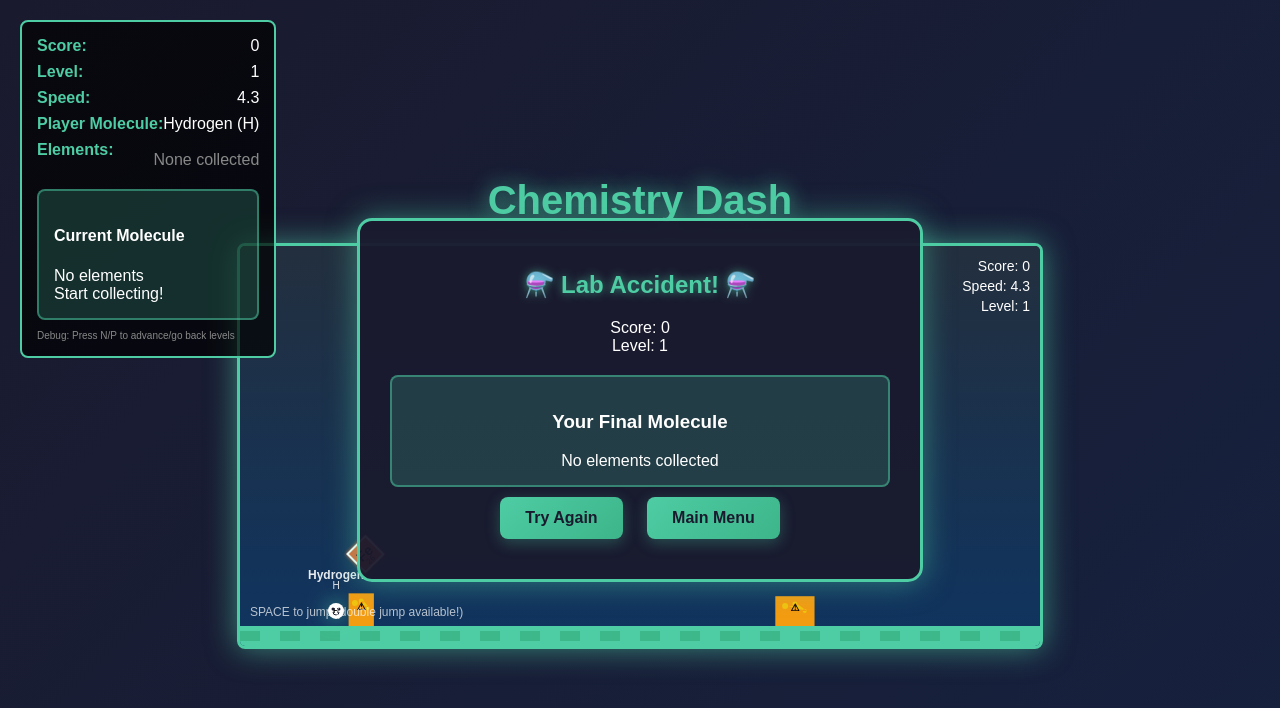
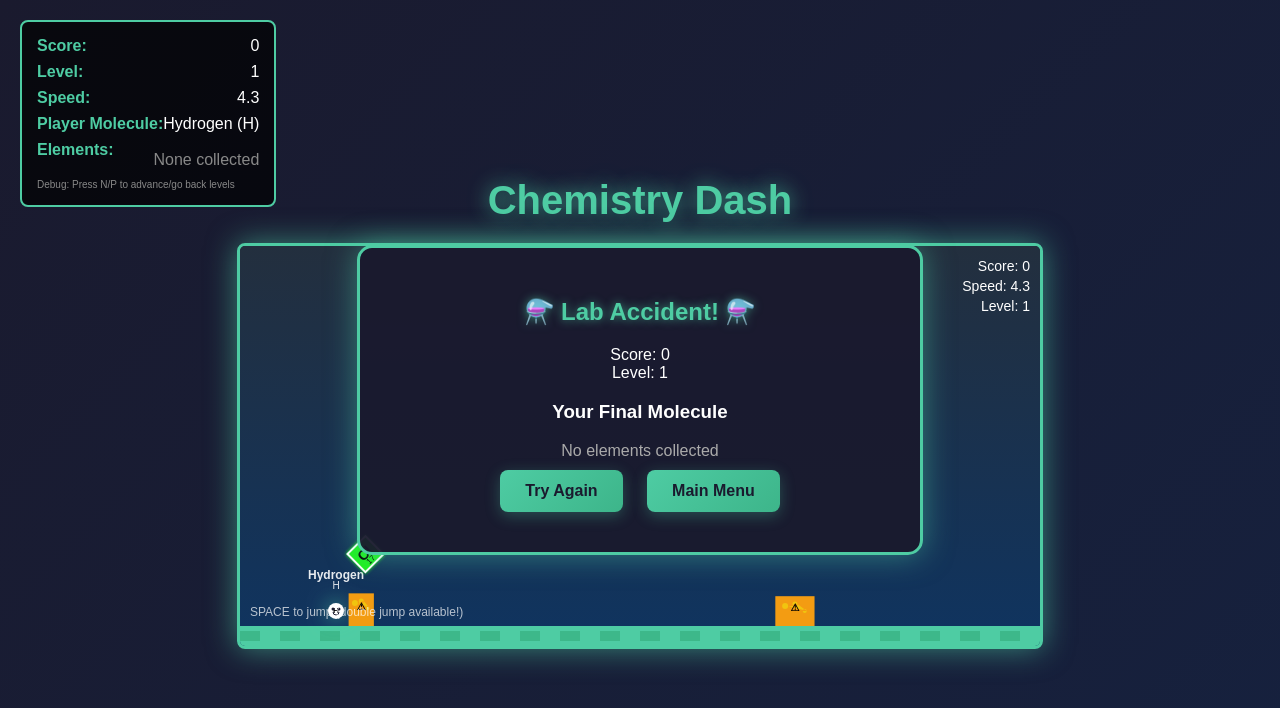
Before and after one commit to dnkats/chemistry-dash, a website: page src/index.html in a window 1280 px wide. Both pictures are taken after a click on the button "Start Game". Drawn offline with Linux system fonts and the light colour scheme.

Commit message:
Refactor molecule display and tracking: remove UI element for current molecule, add tracking for formed molecules, and enhance game over summary with formed molecules.

```diff
--- a/src/css/styles.css
+++ b/src/css/styles.css
@@ -102,14 +102,6 @@ button:hover {
     box-shadow: 0 6px 20px rgba(78, 204, 163, 0.5);
 }
 
-.molecule-display {
-    margin-top: 20px;
-    padding: 15px;
-    background: rgba(78, 204, 163, 0.2);
-    border-radius: 8px;
-    border: 2px solid rgba(78, 204, 163, 0.5);
-}
-
 .collected-elements {
     display: flex;
     flex-wrap: wrap;
--- a/src/js/game.js
+++ b/src/js/game.js
@@ -14,6 +14,7 @@ class Game {
         this.obstacles = [];
         this.elements = [];
         this.collectedElements = [];
+        this.formedMolecules = []; // Track all molecules formed during the game
 
         this.score = 0;
         this.speed = 4; // Slightly faster base speed
@@ -149,6 +150,8 @@ class Game {
         this.obstacles = [];
         this.elements = [];
         this.collectedElements = [];
+        this.formedMolecules = []; // Reset formed molecules
+        this.compoundNotifications = []; // Reset compound notifications
         this.score = 0;
         this.speed = 4;
         this.level = 1;
@@ -479,6 +482,9 @@ class Game {
             const formedMolecule = moleculeResult.molecules[0];
             this.score += formedMolecule.points;
 
+            // Store the formed molecule
+            this.formedMolecules.push(formedMolecule);
+
             // Update collected elements to remove used atoms
             this.collectedElements = moleculeResult.remainingElements;
 
@@ -490,6 +496,7 @@ class Game {
 
             console.log(`Molecule formed: ${formedMolecule.formula} - ${formedMolecule.name} (+${formedMolecule.points} points)`);
             console.log(`Elements used: ${moleculeResult.elementsUsed}, Remaining: ${this.collectedElements.length}`);
+            console.log(`Total formed molecules: ${this.formedMolecules.length}`);
         }
     }
 
@@ -499,13 +506,15 @@ class Game {
         console.log('Game Over!');
         console.log(`Final Score: ${this.score}`);
         console.log(`Elements Collected: ${this.collectedElements.length}`);
+        console.log(`Formed Molecules: ${this.formedMolecules.length}`, this.formedMolecules);
 
         // Show game over menu
         this.menu.showGameOver(
             this.score,
             this.level,
             this.collectedElements,
-            this.hud.currentMolecule
+            this.hud.currentMolecule,
+            this.formedMolecules
         );
     }
 }
--- a/src/js/ui/hud.js
+++ b/src/js/ui/hud.js
@@ -33,13 +33,6 @@ class HUD {
             <div class="hud-item">
                 <span class="hud-label">Elements:</span>
                 <div id="collected-elements" class="collected-elements"></div>
-            </div>
-            <div class="molecule-display">
-                <h4>Current Molecule</h4>
-                <div id="molecule-info">
-                    <div id="molecule-formula">No elements</div>
-                    <div id="molecule-name">Start collecting!</div>
-                </div>
             </div>
             <div class="debug-controls" style="font-size: 10px; color: #888; margin-top: 10px;">
                 Debug: Press N/P to advance/go back levels
@@ -122,27 +115,9 @@ class HUD {
         }
     }
 
-    // Update molecule display
+    // Update molecule display (removed from UI)
     updateMoleculeDisplay() {
-        const formulaElement = document.getElementById('molecule-formula');
-        const nameElement = document.getElementById('molecule-name');
-
-        if (this.currentMolecule.elements.length === 0) {
-            formulaElement.textContent = 'No elements';
-            nameElement.textContent = 'Start collecting!';
-        } else {
-            formulaElement.textContent = this.currentMolecule.formula;
-            nameElement.textContent = this.currentMolecule.name;
-
-            // Add special styling for known compounds
-            if (this.currentMolecule.isKnownCompound()) {
-                formulaElement.style.color = '#4ecca3';
-                nameElement.style.color = '#4ecca3';
-            } else {
-                formulaElement.style.color = '#ffffff';
-                nameElement.style.color = '#cccccc';
-            }
-        }
+        // This method is intentionally empty since we removed the molecule display from the UI
     }
 
     // Reset HUD for new game
--- a/src/js/ui/menu.js
+++ b/src/js/ui/menu.js
@@ -127,33 +127,60 @@ class Menu {
     }
 
     // Show game over screen with results
-    showGameOver(score, level, collectedElements, finalMolecule) {
-        this.updateGameOverDisplay(score, level, collectedElements, finalMolecule);
+    showGameOver(score, level, collectedElements, finalMolecule, formedMolecules = []) {
+        this.updateGameOverDisplay(score, level, collectedElements, finalMolecule, formedMolecules);
         this.showMenu('game-over-menu');
     }
 
     // Update game over display with results
-    updateGameOverDisplay(score, level, collectedElements, finalMolecule) {
+    updateGameOverDisplay(score, level, collectedElements, finalMolecule, formedMolecules = []) {
         const finalScoreEl = document.getElementById('final-score');
         const finalLevelEl = document.getElementById('final-level');
 
         if (finalScoreEl) finalScoreEl.textContent = `Score: ${score.toLocaleString()}`;
         if (finalLevelEl) finalLevelEl.textContent = `Level: ${level}`;
 
-        // Update molecule summary
+        // Update molecule summary to show formed molecules and remaining atoms
         const moleculeSummary = document.getElementById('molecule-summary');
         if (moleculeSummary) {
+            let summaryHTML = '';
+
+            // Show formed molecules (compounds)
+            if (formedMolecules.length > 0) {
+                summaryHTML += `<div style="margin-bottom: 15px;"><strong>Formed Molecules (${formedMolecules.length}):</strong></div>`;
+                formedMolecules.forEach(molecule => {
+                    summaryHTML += `
+                        <div style="background: rgba(78, 204, 163, 0.1); border: 1px solid #4ecca3; border-radius: 5px; padding: 8px; margin: 5px 0;">
+                            <div style="font-size: 16px; color: #4ecca3;">${molecule.formula}</div>
+                            <div style="font-size: 12px; color: #cccccc;">${molecule.name}</div>
+                            <div style="font-size: 10px; color: #aaa;">+${molecule.points} points</div>
+                        </div>
+                    `;
+                });
+            }
+
+            // Show remaining individual atoms
             if (finalMolecule && finalMolecule.elements.length > 0) {
-                moleculeSummary.innerHTML = `
-                    <div style="font-size: 20px; margin-bottom: 10px;">${finalMolecule.formula}</div>
-                    <div>${finalMolecule.name}</div>
-                    <div style="color: #aaa; font-size: 12px;">
-                        ${finalMolecule.elements.length} atoms
+                if (formedMolecules.length > 0) {
+                    summaryHTML += '<div style="margin: 15px 0 10px 0;"><strong>Remaining Atoms:</strong></div>';
+                }
+                summaryHTML += `
+                    <div style="background: rgba(255, 255, 255, 0.05); border: 1px solid #666; border-radius: 5px; padding: 8px;">
+                        <div style="font-size: 16px; color: #ffffff;">${finalMolecule.formula}</div>
+                        <div style="font-size: 12px; color: #cccccc;">${finalMolecule.name}</div>
+                        <div style="color: #aaa; font-size: 10px;">
+                            ${finalMolecule.elements.length} atoms
+                        </div>
                     </div>
                 `;
-            } else {
-                moleculeSummary.textContent = 'No elements collected';
             }
+
+            // If no molecules were formed and no atoms collected
+            if (formedMolecules.length === 0 && (!finalMolecule || finalMolecule.elements.length === 0)) {
+                summaryHTML = '<div style="color: #aaa;">No elements collected</div>';
+            }
+
+            moleculeSummary.innerHTML = summaryHTML;
         }
     }
 
--- a/src/js/utils/chemistry-data.js
+++ b/src/js/utils/chemistry-data.js
@@ -289,10 +289,38 @@ const ChemistryData = {
         };
     },
 
-    // Get random element for spawning
+    // Get random element for spawning (with weighted probabilities)
     getRandomElement: function() {
+        // Define weights for common elements (higher weight = more likely to spawn)
+        const elementWeights = {
+            'H': 5,  // Hydrogen - very common
+            'C': 4,  // Carbon - very common
+            'O': 4,  // Oxygen - very common
+            'N': 2,  // Nitrogen - common
+            'Cl': 2, // Chlorine - common
+            'Na': 2, // Sodium - common
+            'Ca': 2, // Calcium - common
+            'S': 1.5, // Sulfur - somewhat common
+            'P': 1.5, // Phosphorus - somewhat common
+            'K': 1.5, // Potassium - somewhat common
+            'Mg': 1.5, // Magnesium - somewhat common
+        };
+
+        // Create weighted array
+        const weightedElements = [];
         const elementKeys = Object.keys(this.elements);
-        const randomKey = elementKeys[Math.floor(Math.random() * elementKeys.length)];
+
+        elementKeys.forEach(elementKey => {
+            const weight = elementWeights[elementKey] || 1; // Default weight is 1
+            // Add element multiple times based on weight (multiply by 10 for integer weights)
+            const count = Math.round(weight * 10);
+            for (let i = 0; i < count; i++) {
+                weightedElements.push(elementKey);
+            }
+        });
+
+        // Select random element from weighted array
+        const randomKey = weightedElements[Math.floor(Math.random() * weightedElements.length)];
         return {
             symbol: randomKey,
             data: this.elements[randomKey]
```
